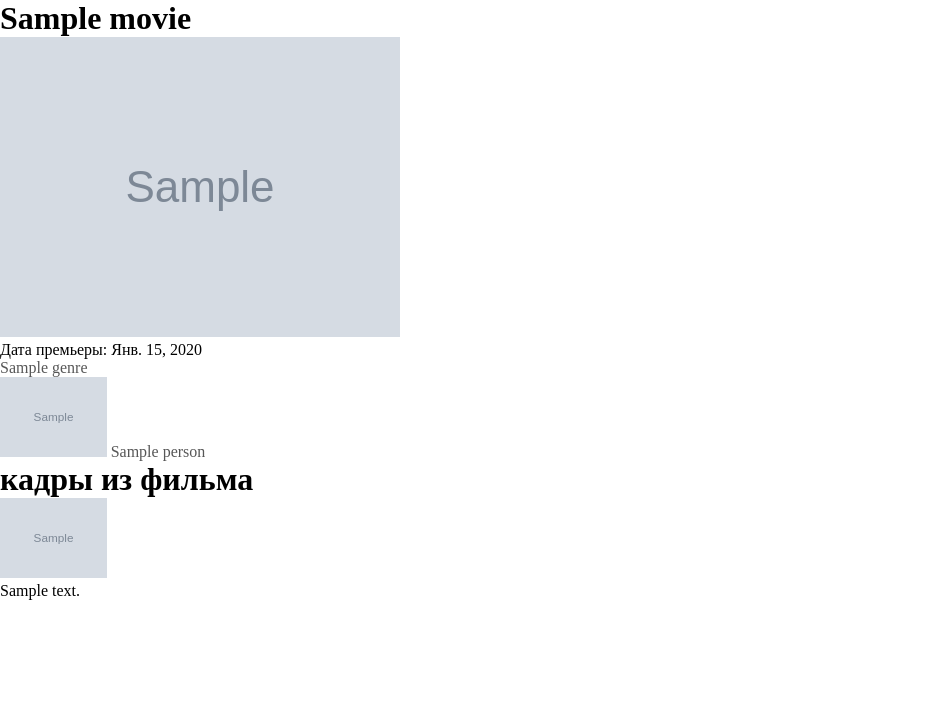
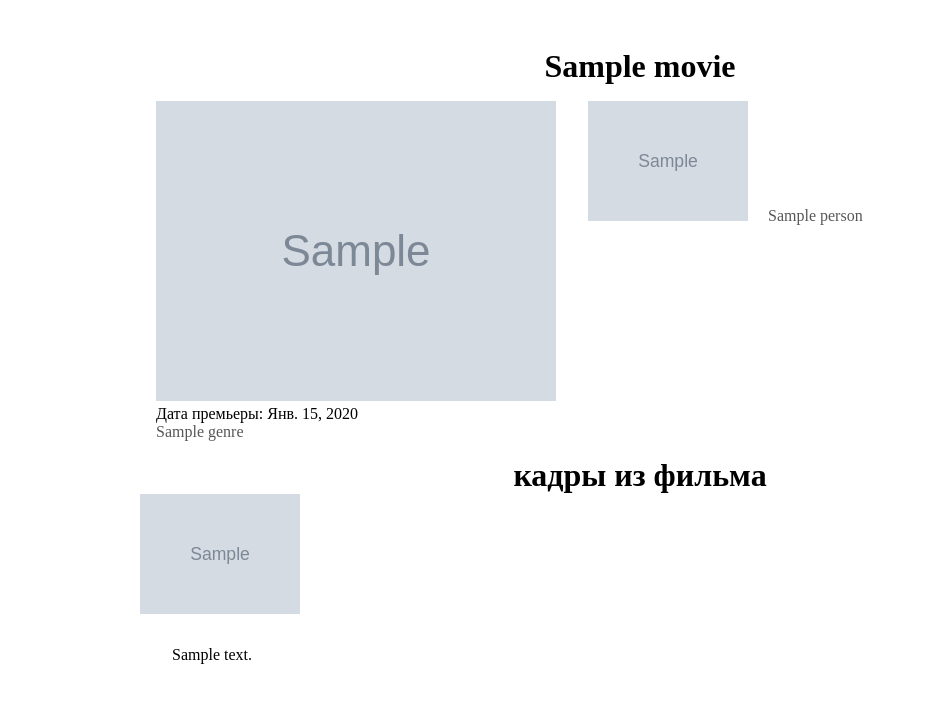
Before and after one commit to Ljil/gram, a Django app: page /movie/1/ in a window 1280 px wide. Shown: the part 32-735 px from the top of the page, without its empty margins (0-925 px from the left). Run offline with Django 3.2, Linux system fonts and the light colour scheme; tables that the repository leaves empty hold one stand-in row (values such as "Sample post"); grey boxes marked "Sample" are stand-in pictures.

```diff
--- a/moviedb/movies/templates/movies/movie_detail.html
+++ b/moviedb/movies/templates/movies/movie_detail.html
@@ -1,11 +1,16 @@
 {% extends 'base.html' %}
+{% load static %}
+{% block styles %}
+    <link rel="stylesheet" href="{% static 'movie_detail.css' %}"/>
+{% endblock %}
 {% block title %}
     {{ movie.title }}
 {% endblock %}
 {% block content %}
-    <div>
+    <div class="movie_page">
+        <h1>{{ movie.title }}</h1>
+        <div class="movie_page_head">
             <div class="main_info">
-            <h1>{{ movie.title }}</h1>
                 <img class="big_img" src="{{ movie.poster.url }}">
                 <p>Дата премьеры: {{ movie.release_date }}</p>
                 <p>
@@ -17,20 +22,22 @@
             <div class="actors">
                 {% for actor in movie.actors.all %}
                     <p>
-                    <img class="actor_preview" src="{{ actor.image.url }}">
+                        <img class="movie_page_image_preview" src="{{ actor.image.url }}">
                         <a href="{{ actor.get_absolute_url }}">{{ actor.name }}</a>
                     </p>
                 {% endfor %}
             </div>
-        {% if movie.gallery.all %}
-            <div class="gallery">
+        </div>
         <h1>кадры из фильма</h1>
+        <div class="movie_page_gallery">
             {% for picture in movie.gallery.all %}
-                    <img class="actor_preview" src="{{ picture.image.url }}">
+                <img class="movie_page_image_preview" src="{{ picture.image.url }}">
+            {% empty %}
+                <p>Фото не добавлены</p>
             {% endfor %}
         </div>
-        {% endif %}
-        <div class="description">{{ movie.description }}</div>
+
+        <div class="movie_page_description">{{ movie.description }}</div>
 
     </div>
 {% endblock %}
--- a/moviedb/movies/templates/movies/person_detail.html
+++ b/moviedb/movies/templates/movies/person_detail.html
@@ -14,7 +14,7 @@
                 <img class="big_img" src="{{ person.image.url }}">
                 <p>Дата рождения: {{ person.birth_date }}</p>
             </div>
-            <div class="gallery">
+            <div>
                 <h1>Фото</h1>
                 {% for picture in person.gallery.all %}
                     <img class="actor_page_image_preview" src="{{ picture.image.url }}">
--- a/moviedb/movies/views.py
+++ b/moviedb/movies/views.py
@@ -4,14 +4,15 @@ from . import models
 
 class MovieListView(generic.ListView):
     def get_queryset(self):
-        if self.request.GET.get('genre'):
+        if self.request.GET.getlist('genre'):
+            print(self.request.GET.getlist('genre'))
             return models.Movie.objects.filter(
                 published=True,
-                genres__slug=self.request.GET.get('genre')
+                genres__slug__in=self.request.GET.getlist('genre')
             ).distinct()
         else:
             return models.Movie.objects.filter(published=True)
-    paginate_by = 2
+    paginate_by = 5
 
 
 class MovieDetailView(generic.DetailView):
--- a/moviedb/static/main.css
+++ b/moviedb/static/main.css
@@ -6,51 +6,6 @@
 li {
     list-style: none;
 }
-.content {
-    margin: auto;
-    display: grid;
-    border: 1px black dashed;
-    max-width: 1000px;
-    grid-template-columns: 1fr 1fr;
-    justify-content: center;
+.big_img {
+    max-height: 30rem;
 }
-
-.movie_card {
-    border: 1px gray solid;
-    text-align: center;
-    margin: 2rem;
-}
-.big_img {
-    max-height: 20rem;
-}
-
-.little_img {
-    max-height: 50px;
-    max-width: 50px;
-}
-
-.paginator {
-    text-align: center;
-    margin: 2rem;
-    border: 1px gray dashed;
-}
-
-.movie_page {
-    display: grid;
-    grid-template-areas:
-            "poster actors"
-            "description description";
-}
-
-.main_info {
-    grid-area: poster;
-}
-.actors {
-    grid-area: actors;
-}
-.description {
-    grid-area: description;
-}
-.actor_preview {
-    max-height: 5rem;
-}
--- /dev/null
+++ b/moviedb/static/movie_detail.css
@@ -0,0 +1,36 @@
+.movie_page {
+    max-width: 1000px;
+    margin: 3rem auto;
+    padding: 0 2rem;
+    text-align: center;
+}
+
+.movie_page_head {
+    display: grid;
+    grid-template-columns: 1fr 3fr;
+}
+
+.movie_page_head div {
+    margin: 1rem;
+    text-align: left;
+}
+.movie_page_actor_preview {
+    max-height: 10rem;
+    max-width: 10rem;
+}
+
+.movie_page_image_preview {
+    max-width: 10rem;
+    max-height: 10rem;
+    margin-right: 1rem;
+}
+
+.movie_page_description {
+    margin: 2rem;
+    text-align: left;
+}
+
+.movie_page_gallery {
+    display: grid;
+    grid-template-columns: repeat(5, 1fr);
+}
--- a/moviedb/templates/base.html
+++ b/moviedb/templates/base.html
@@ -5,6 +5,7 @@
     <title>{% block title %}{% endblock %}</title>
     {% load static %}
     <link rel="stylesheet" href="{% static 'main.css' %}"/>
+    <link rel="stylesheet" href="{% static 'header.css' %}"/>
     {% block styles %}{% endblock %}
 </head>
 <body>
--- a/moviedb/templates/include/header.html
+++ b/moviedb/templates/include/header.html
@@ -1,7 +1,4 @@
-{% load static %}
-{% block styles %}
-    <link rel="stylesheet" href="{% static 'header.css' %}"/>
-{% endblock %}
+
 <header>
     <nav>
         <a href="/">Главная страница</a>
--- a/moviedb/templates/include/paginator.html
+++ b/moviedb/templates/include/paginator.html
@@ -1,3 +1,4 @@
+{% load static %}
 <div class="paginator">
     {% if page_obj.has_previous %}
         <a href="/?page={{ page_obj.previous_page_number }}">{{ page_obj.previous_page_number }}</a>
```
Also changed, not shown: moviedb/movies/templates/movies/movie_list.html (+7 -2 lines), moviedb/static/movie_list.css (added, +16 -0 lines), moviedb/static/paginator.css (added, +8 -0 lines), moviedb/static/person_page.css (+11 -0 lines). Lines whose indentation alone changed are shown as unchanged.
